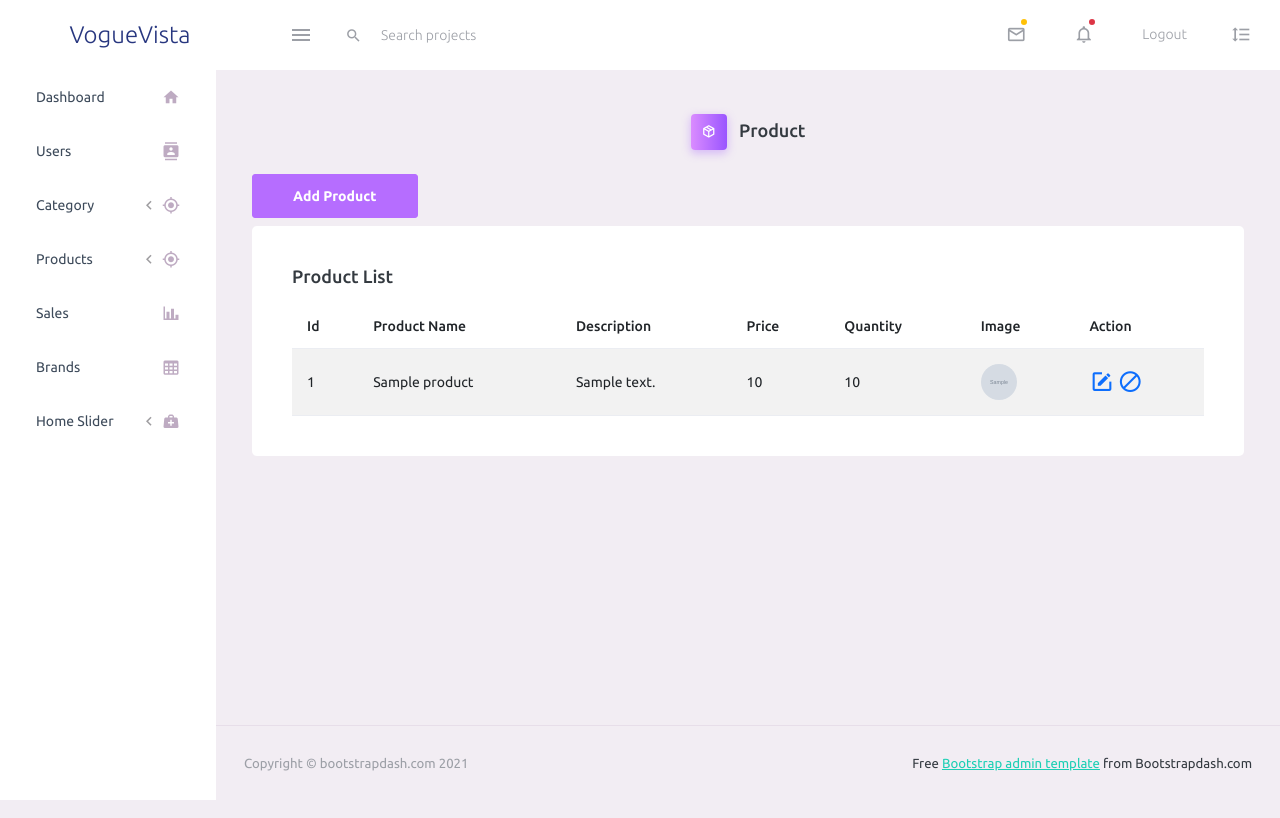
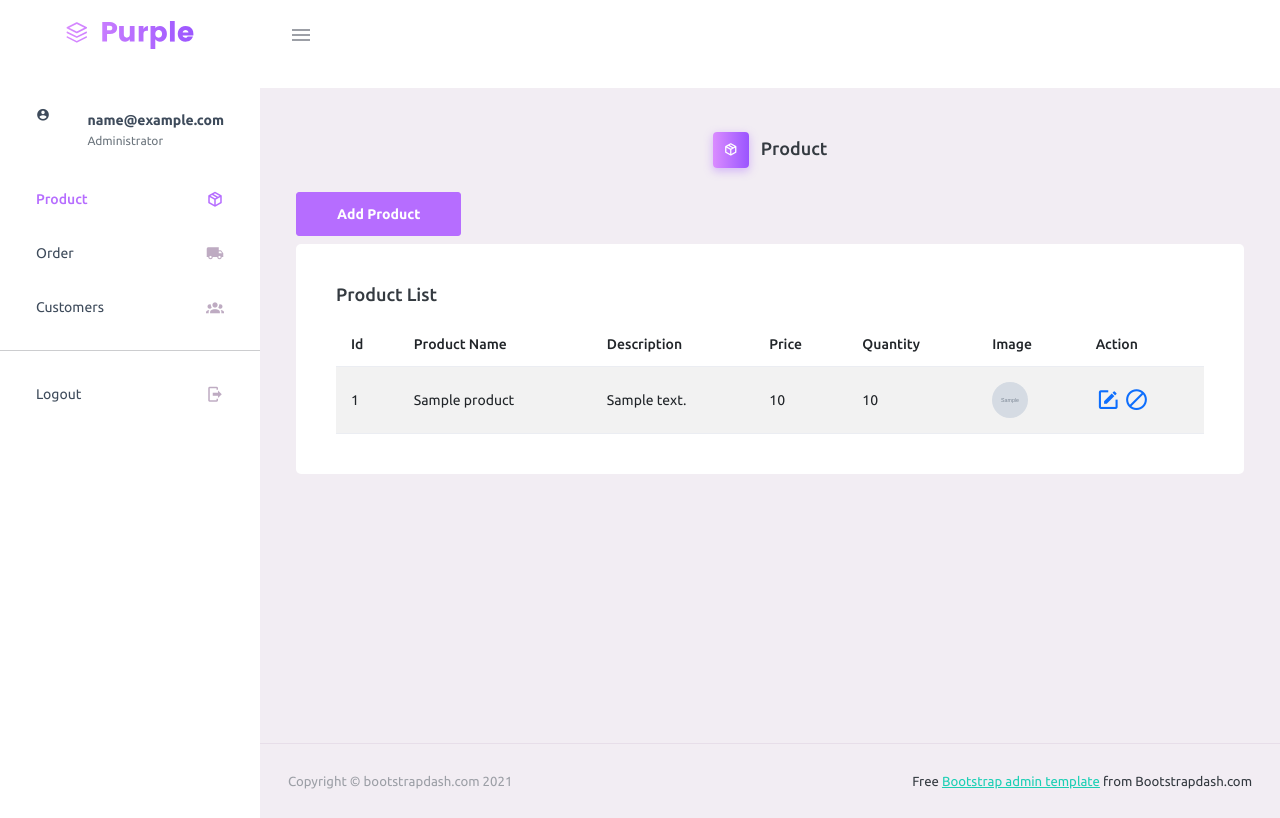
Before and after one commit to Mrdhtillah/Laravel_Fashion_Ecommerce, a Laravel app: page /admin in a window 1280 px wide. Run offline with Laravel 10, Linux system fonts and the light colour scheme; a user stored in the database is signed in; tables that the repository leaves empty hold one stand-in row (values such as "Sample post"); grey boxes marked "Sample" are stand-in pictures; style sheets or scripts are compiled from the project's sources.

Commit message:
Add files via upload

```diff
--- a/resources/views/adm-navbar.php
+++ b/resources/views/adm-navbar.php
@@ -1,147 +1,14 @@
 <nav class="navbar default-layout-navbar col-lg-12 col-12 p-0 fixed-top d-flex flex-row">
+
     <div class="text-center navbar-brand-wrapper d-flex align-items-center justify-content-center">
-        <a class="navbar-brand brand-logo" href="/">VogueVista</a>
-        <a class="navbar-brand brand-logo-mini" href="/">VogueVista</a>
+        <a class="navbar-brand brand-logo" href="index.html"><img src="assets/images/logo.svg" alt="logo" /></a>
+        <a class="navbar-brand brand-logo-mini" href="index.html"><img src="assets/images/logo-mini.svg" alt="logo" /></a>
     </div>
-    <div class="navbar-menu-wrapper d-flex align-items-stretch justify-content-end">
+    <div class="navbar-menu-wrapper d-flex align-items-stretch">
         <button class="navbar-toggler navbar-toggler align-self-center" type="button" data-toggle="minimize">
         <span class="mdi mdi-menu"></span>
         </button>
-        <div class="search-field d-none d-md-block">
-        <form class="d-flex align-items-center h-100" action="#">
-            <div class="input-group">
-            <div class="input-group-prepend bg-transparent">
-                <i class="input-group-text border-0 mdi mdi-magnify"></i>
-            </div>
-            <input type="text" class="form-control bg-transparent border-0" placeholder="Search projects">
-            </div>
-        </form>
-        </div>
-        <ul class="navbar-nav navbar-nav-right">
-        <!-- <li class="nav-item nav-profile dropdown">
-            <a class="nav-link dropdown-toggle" id="profileDropdown" href="#" data-bs-toggle="dropdown" aria-expanded="false">
-            <div class="nav-profile-img">
-                <img src="assets/images/faces/face1.jpg" alt="image">
-                <span class="availability-status online"></span>
-            </div>
-            <div class="nav-profile-text">
-                <p class="mb-1 text-black">David Greymaax</p>
-            </div>
-            </a> -->
-            <div class="dropdown-menu navbar-dropdown" aria-labelledby="profileDropdown">
-            <a class="dropdown-item" href="#">
-                <i class="mdi mdi-cached me-2 text-success"></i> Activity Log </a>
-            <div class="dropdown-divider"></div>
-            <a class="dropdown-item" href="#">
-                <i class="mdi mdi-logout me-2 text-primary"></i> Signout </a>
-            </div>
-        </li>
-        <li class="nav-item dropdown">
-                <a class="nav-link count-indicator dropdown-toggle" id="messageDropdown" href="#" data-bs-toggle="dropdown" aria-expanded="false">
-                    <i class="mdi mdi-email-outline"></i>
-                    <span class="count-symbol bg-warning"></span>
-                </a>
-            <div class="dropdown-menu dropdown-menu-right navbar-dropdown preview-list" aria-labelledby="messageDropdown">
-            <h6 class="p-3 mb-0">Messages</h6>
-            <div class="dropdown-divider"></div>
-            <a class="dropdown-item preview-item">
-                <div class="preview-thumbnail">
-                <img src="assets/images/faces/face4.jpg" alt="image" class="profile-pic">
-                </div>
-                <div class="preview-item-content d-flex align-items-start flex-column justify-content-center">
-                <h6 class="preview-subject ellipsis mb-1 font-weight-normal">Mark send you a message</h6>
-                <p class="text-gray mb-0"> 1 Minutes ago </p>
-                </div>
-            </a>
-            <div class="dropdown-divider"></div>
-            <a class="dropdown-item preview-item">
-                <div class="preview-thumbnail">
-                <img src="assets/images/faces/face2.jpg" alt="image" class="profile-pic">
-                </div>
-                <div class="preview-item-content d-flex align-items-start flex-column justify-content-center">
-                <h6 class="preview-subject ellipsis mb-1 font-weight-normal">Cregh send you a message</h6>
-                <p class="text-gray mb-0"> 15 Minutes ago </p>
-                </div>
-            </a>
-            <div class="dropdown-divider"></div>
-            <a class="dropdown-item preview-item">
-                <div class="preview-thumbnail">
-                <img src="assets/images/faces/face3.jpg" alt="image" class="profile-pic">
-                </div>
-                <div class="preview-item-content d-flex align-items-start flex-column justify-content-center">
-                <h6 class="preview-subject ellipsis mb-1 font-weight-normal">Profile picture updated</h6>
-                <p class="text-gray mb-0"> 18 Minutes ago </p>
-                </div>
-            </a>
-            <div class="dropdown-divider"></div>
-            <h6 class="p-3 mb-0 text-center">4 new messages</h6>
-            </div>
-        </li>
-        <li class="nav-item dropdown">
-                <a class="nav-link count-indicator dropdown-toggle" id="notificationDropdown" href="#" data-bs-toggle="dropdown">
-                    <i class="mdi mdi-bell-outline"></i>
-                    <span class="count-symbol bg-danger"></span>
-                </a>
-            <div class="dropdown-menu dropdown-menu-right navbar-dropdown preview-list" aria-labelledby="notificationDropdown">
-            <h6 class="p-3 mb-0">Notifications</h6>
-            <div class="dropdown-divider"></div>
-            <a class="dropdown-item preview-item">
-                <div class="preview-thumbnail">
-                <div class="preview-icon bg-success">
-                    <i class="mdi mdi-calendar"></i>
-                </div>
-                </div>
-                <div class="preview-item-content d-flex align-items-start flex-column justify-content-center">
-                <h6 class="preview-subject font-weight-normal mb-1">Event today</h6>
-                <p class="text-gray ellipsis mb-0"> Just a reminder that you have an event today </p>
-                </div>
-            </a>
-            <div class="dropdown-divider"></div>
-            <a class="dropdown-item preview-item">
-                <div class="preview-thumbnail">
-                <div class="preview-icon bg-warning">
-                    <i class="mdi mdi-settings"></i>
-                </div>
-                </div>
-                <div class="preview-item-content d-flex align-items-start flex-column justify-content-center">
-                <h6 class="preview-subject font-weight-normal mb-1">Settings</h6>
-                <p class="text-gray ellipsis mb-0"> Update dashboard </p>
-                </div>
-            </a>
-            <div class="dropdown-divider"></div>
-            <a class="dropdown-item preview-item">
-                <div class="preview-thumbnail">
-                <div class="preview-icon bg-info">
-                    <i class="mdi mdi-link-variant"></i>
-                </div>
-                </div>
-                <div class="preview-item-content d-flex align-items-start flex-column justify-content-center">
-                <h6 class="preview-subject font-weight-normal mb-1">Launch Admin</h6>
-                <p class="text-gray ellipsis mb-0"> New admin wow! </p>
-                </div>
-            </a>
-            <div class="dropdown-divider"></div>
-            <h6 class="p-3 mb-0 text-center">See all notifications</h6>
-            </div>
-        </li>
-        <li class="nav-item nav-logout d-none d-lg-block">
-    <div class="dropdown">
-        <a class="nav-link" href="{{ route('logout') }}" onclick="event.preventDefault(); document.getElementById('logout-form').submit();">
-            Logout
-        </a>
-    </div>
-</li>
-<form id="logout-form" action="{{ route('logout') }}" method="POST" style="display: none;">
-    @csrf
-</form>
 
-         <li class="nav-item nav-settings d-none d-lg-block">
-                <a class="nav-link" href="#">
-                    <i class="mdi mdi-format-line-spacing"></i>
-                </a>
-            </li>
-        </ul>
-        </ul>
         <button class="navbar-toggler navbar-toggler-right d-lg-none align-self-center" type="button" data-toggle="offcanvas">
         <span class="mdi mdi-menu"></span>
         </button>
--- a/resources/views/adm-sidebar.php
+++ b/resources/views/adm-sidebar.php
@@ -1,74 +1,44 @@
 <nav class="sidebar sidebar-offcanvas" id="sidebar">
           <ul class="nav">
-            <li class="nav-item">
-              <a class="nav-link" href="/">
-                <span class="menu-title">Dashboard</span>
-                <i class="mdi mdi-home menu-icon"></i>
+            <li class="nav-item nav-profile">
+              <a href="#" class="nav-link">
+                <div class="nav-profile-image">
+                  <span class="mdi mdi-account-circle account-profile"></span>
+                  <span class="login-status online"></span>
+                  <!--change to offline or busy as needed-->
+                </div>
+                <div class="nav-profile-text d-flex flex-column">
+                  <span class="font-weight-bold mb-2"><?php echo $user ?></span>
+                  <span class="text-secondary text-small">Administrator</span>
+                </div>
               </a>
             </li>
             <li class="nav-item">
-              <a class="nav-link" href="pages/charts/chartjs.html">
-                <span class="menu-title">Users</span>
-                <i class="mdi mdi-contacts menu-icon"></i>
+              <a class="nav-link" href="/admin">
+                <span class="menu-title">Product</span>
+                <i class="mdi mdi-package-variant-closed menu-icon"></i>
               </a>
             </li>
             <li class="nav-item">
-            <a class="nav-link" data-bs-toggle="collapse" href="#ui-category" aria-expanded="false" aria-controls="ui-category">
-                <span class="menu-title">Category</span>
-                <i class="menu-arrow"></i>
-                <i class="mdi mdi-crosshairs-gps menu-icon"></i>
-            </a>
-            <div class="collapse" id="ui-category">
-                <ul class="nav flex-column sub-menu">
-                  <li class="nav-item"> <a class="nav-link" href="#">Tops</a></li>
-                  <li class="nav-item"> <a class="nav-link" href="#">Trousers</a></li>
-                  <li class="nav-item"> <a class="nav-link" href="#">Dresses</a></li>
-                  <li class="nav-item"> <a class="nav-link" href="#">Bags</a></li>
-                  <li class="nav-item"> <a class="nav-link" href="#">Accesories</a></li>
-                  <li class="nav-item"> <a class="nav-link" href="#">scarfs</a></li>
-                  </ul>
-            </div>
-        </li>
-        <li class="nav-item">
-            <a class="nav-link" data-bs-toggle="collapse" href="#ui-products" aria-expanded="false" aria-controls="ui-products">
-                <span class="menu-title">Products</span>
-                <i class="menu-arrow"></i>
-                <i class="mdi mdi-crosshairs-gps menu-icon"></i>
-            </a>
-            <div class="collapse" id="ui-products">
-                <ul class="nav flex-column sub-menu">
-                    <li class="nav-item"> <a class="nav-link" href="#">Add Product</a></li>
-                    <li class="nav-item"> <a class="nav-link" href="#">View Products</a></li>
-                </ul>
-              </div>
-            </li>
-            <li class="nav-item">
-              <a class="nav-link" href="pages/tables/basic-table.html">
-                <span class="menu-title">Sales</span>
-                <i class="mdi mdi-chart-bar menu-icon"></i>
+              <a class="nav-link" data-bs-toggle="collapse" href="/order" aria-expanded="false" aria-controls="ui-basic">
+                <span class="menu-title">Order</span>
+                <i class="mdi mdi-truck menu-icon"></i>
               </a>
             </li>
             <li class="nav-item">
-              <a class="nav-link" href="pages/icons/mdi.html">
-                <span class="menu-title">Brands</span>
-                <i class="mdi mdi-table-large menu-icon"></i>
+              <a class="nav-link" href="/customer">
+                <span class="menu-title">Customers</span>
+                <i class="mdi mdi-account-group menu-icon"></i>
               </a>
             </li>
+            <hr>
             <li class="nav-item">
-              <a class="nav-link" data-bs-toggle="collapse" href="#general-pages" aria-expanded="false" aria-controls="general-pages">
-                <span class="menu-title">Home Slider</span>
-                <i class="menu-arrow"></i>
-                <i class="mdi mdi-medical-bag menu-icon"></i>
+              <a class="nav-link" href="#">
+                <span class="menu-title">Logout</span>
+                <i class="mdi mdi-logout menu-icon"></i>
               </a>
-              <div class="collapse" id="general-pages">
-                <ul class="nav flex-column sub-menu">
-                  <li class="nav-item"> <a class="nav-link" href="pages/samples/blank-page.html"> Blank Page </a></li>
-                  <li class="nav-item"> <a class="nav-link" href="pages/samples/login.html"> Login </a></li>
-                  <li class="nav-item"> <a class="nav-link" href="pages/samples/register.html"> Register </a></li>
-                  <li class="nav-item"> <a class="nav-link" href="pages/samples/error-404.html"> 404 </a></li>
-                  <li class="nav-item"> <a class="nav-link" href="pages/samples/error-500.html"> 500 </a></li>
-                </ul>
-              </div>
+            </li>
+            <li class="nav-item sidebar-actions">
             </li>
           </ul>
         </nav>
--- a/resources/views/admin.blade.php
+++ b/resources/views/admin.blade.php
@@ -1,5 +1,5 @@
 @if(Session::has('email'))
-
+  $user = Session::get('email')
 @else
 <script>window.location.href = 'admin/login'</script>
 @endif
@@ -17,13 +17,14 @@
   window.onload = massge;
  </script>
 @endif
+{{$user = Session::get('email')}}
 <!DOCTYPE html>
 <html lang="en">
   <head>
     <!-- Required meta tags -->
     <meta charset="utf-8">
     <meta name="viewport" content="width=device-width, initial-scale=1, shrink-to-fit=no">
-    <title>Purple Admin</title>
+    <title>Product</title>
     @include ("adm-css-link")
   </head>
   <body>
@@ -38,7 +39,7 @@
         <!-- partial -->
         <div class="main-panel">
           <div class="content-wrapper">
-            <div class="page-header">
+            <div class="page-header title-product">
               <h3 class="page-title">
                 <span class="page-title-icon bg-gradient-primary text-white me-2">
                   <i class="mdi mdi-package-variant-closed"></i>
@@ -56,7 +57,7 @@
                 <div class="modal-content">
                   <form action="/admin" method="post" enctype="multipart/form-data">
                     <div class="modal-header">
-                      <h1 class="modal-title fs-5" id="exampleModalLabel">Add Product</h1>
+                      <h1 class="modal-title fs-5" id="exampleModalLabel">Modal title</h1>
                       <button type="button" class="btn-close" data-bs-dismiss="modal" aria-label="Close"></button>
                     </div>
                     <div class="modal-body">
```
